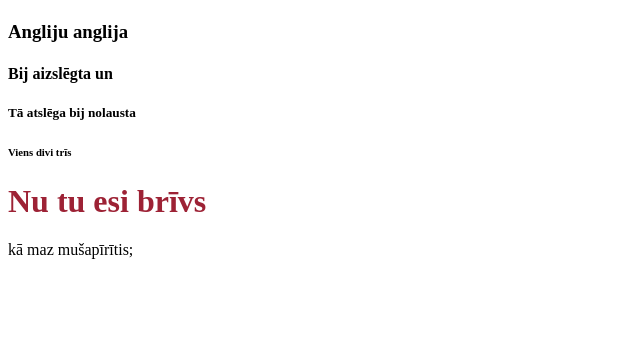
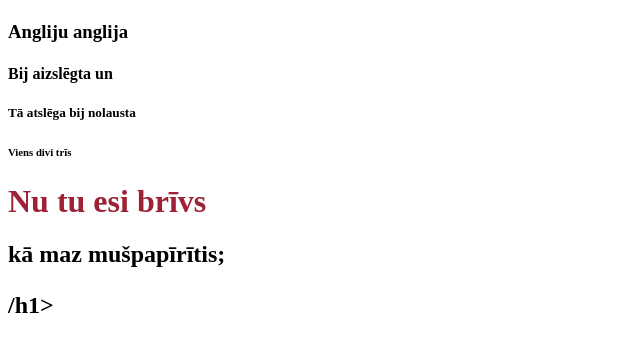
Before and after one commit to Sandwich43333/Sandwich43333, a plain HTML site: page index.html in a window 1280 px wide. Shown: the whole page, without its empty margins (0-640 px from the left). Drawn offline with Linux system fonts and the light colour scheme.

Commit message:
Update index.html

```diff
--- a/index.html
+++ b/index.html
@@ -13,6 +13,6 @@
 <h5>Tā atslēga bij nolausta</h5>
 <h6>Viens divi trīs</h6>
 <h1 style="color:#9D2235">Nu tu esi brīvs</h1>
- <p>kā maz mušapīrītis;</p>
+<h2 <p>kā maz mušpapīrītis;</p> /h1>
 </body>
 </html>
```
